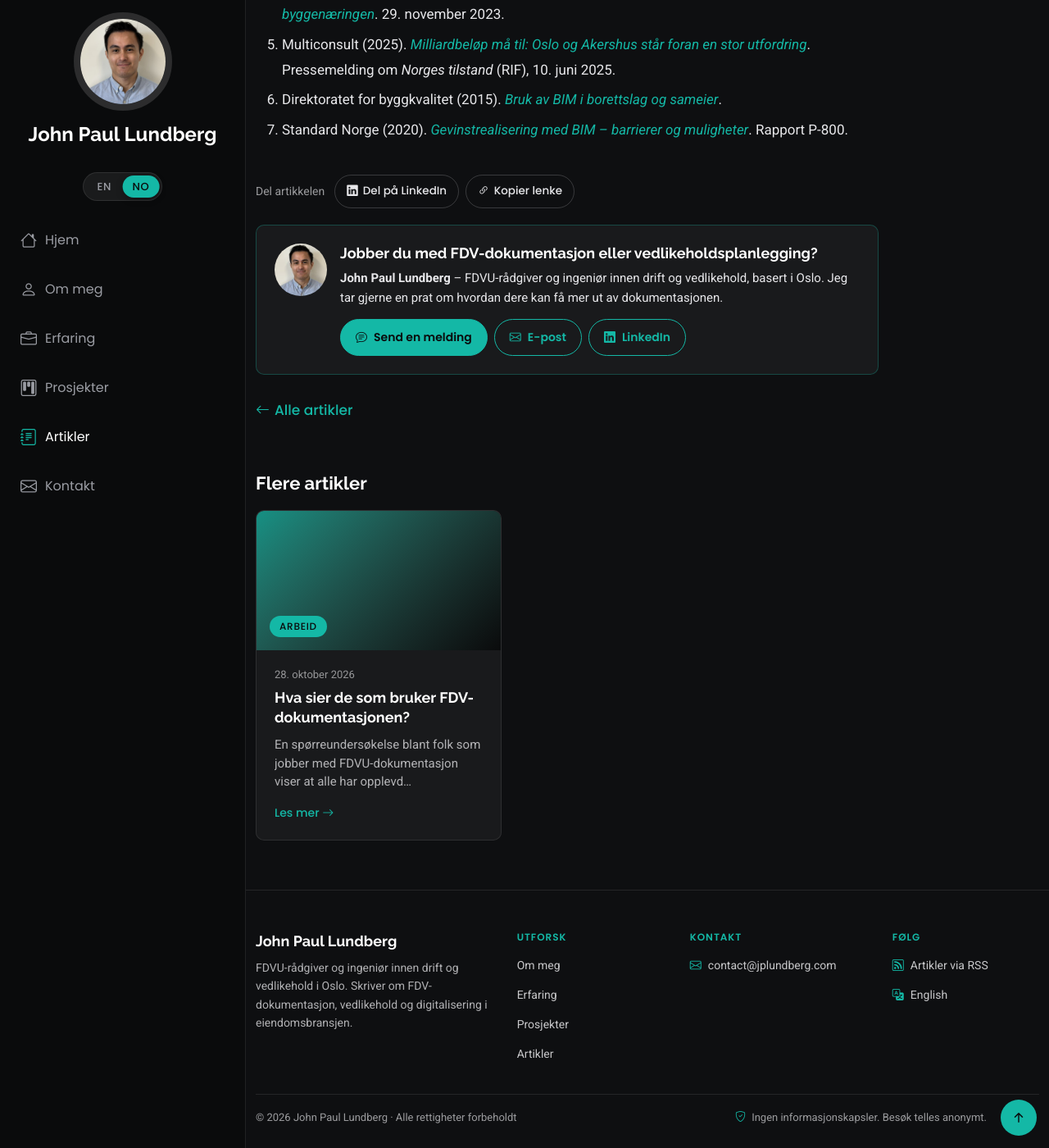
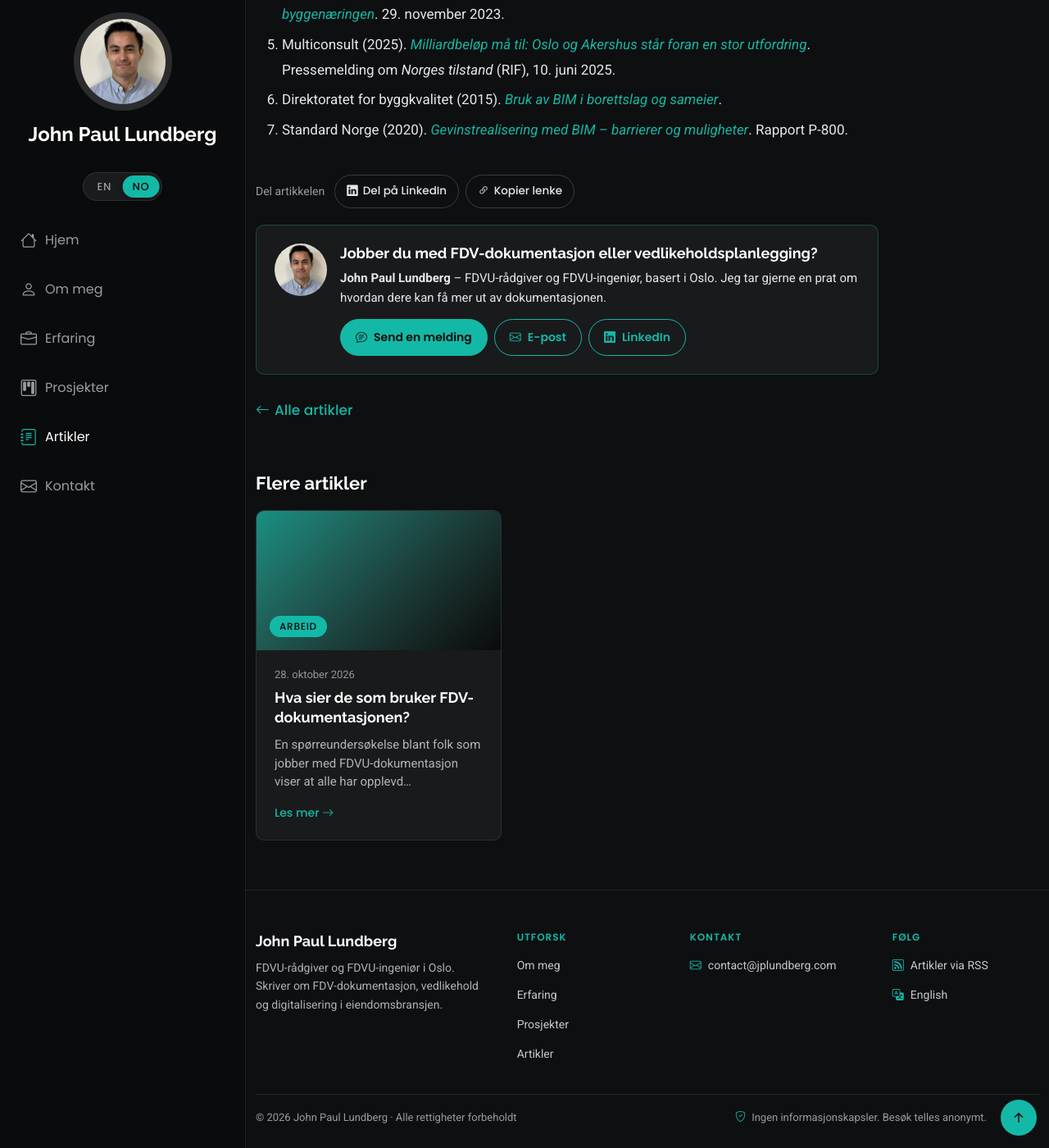
Before and after one commit to Jpme96/jplundberg.github.io, a Jekyll site: the page built from _articles/derfor-lonner-det-seg-a-digitalisere-fdvu.md, in a window 1280 px wide and 1400 px high, scrolled down 3300 px. Shown: the whole window at 82% size. Built offline with Jekyll 4.4.1, drawn with Linux system fonts in a browser that asks for light colours; a script that is not in the unit is left out.

Commit message:
Norwegian wording: FDVU-ingeniør instead of M.O.M-ingeniør
Co-Authored-By: Claude Fable 5.1 <noreply@anthropic.com>
Claude-Session: https://claude.ai/code/session_01HU2CPqXNQnbLPNtvAjw5NB

```diff
--- a/_data/home.yml
+++ b/_data/home.yml
@@ -108,15 +108,15 @@ nb:
   projects_url: /no/projects/
   title: John Paul Lundberg
   seo_title: John Paul Lundberg – FDVU-rådgiver i Oslo
-  description: John Paul Lundberg – FDVU-rådgiver og ingeniør innen drift og vedlikehold (M.O.M), basert i Oslo.
-  keywords: John Paul Lundberg, FDVU, FDV, FDVU-rådgiver, vedlikehold, dokumentkontroll, dokumentasjon, Oslo
+  description: John Paul Lundberg – FDVU-rådgiver og FDVU-ingeniør, basert i Oslo.
+  keywords: John Paul Lundberg, FDVU, FDV, FDVU-rådgiver, FDVU-ingeniør, vedlikehold, dokumentkontroll, dokumentasjon, Oslo
   nav_home: Hjem
   nav_about: Om meg
   nav_experience: Erfaring
   nav_projects: Prosjekter
   nav_articles: Artikler
   nav_contact: Kontakt
-  hero_items: FDVU-rådgiver, M.O.M-ingeniør, Dokumentkontroller
+  hero_items: FDVU-rådgiver, FDVU-ingeniør, Dokumentkontroller
   about_title: Om meg
   about_intro: >-
     Jeg tror hardt arbeid og stå-på-vilje kan ta deg dit du vil i livet.
@@ -124,7 +124,7 @@ nb:
     preger arbeidet mitt og samarbeidet med andre.
   about_heading: FDVU og dokumentkontroll
   about_p1: >-
-    Jeg er FDVU-rådgiver i Boligbygg Oslo KF og ingeniør innen drift og vedlikehold (Maintenance Operation and Management, M.O.M).
+    Jeg er FDVU-rådgiver i Boligbygg Oslo KF og FDVU-ingeniør.
     Arbeidet mitt kombinerer vedlikeholdsplanlegging med dokumentkontroll, kvalitetssikring og koordinering på tvers av avdelinger.
   fact_city_label: By
   fact_city: Oslo, Norge
--- a/_data/ui.yml
+++ b/_data/ui.yml
@@ -102,7 +102,7 @@ nb:
   announcement_close: Lukk kunngjøring
   min_read: min lesetid
   all_articles: Alle artikler
-  author_bio: FDVU-rådgiver og ingeniør innen drift og vedlikehold, basert i Oslo.
+  author_bio: FDVU-rådgiver og FDVU-ingeniør, basert i Oslo.
   get_in_touch: Ta kontakt
   cta_title: Jobber du med FDV-dokumentasjon eller vedlikeholdsplanlegging?
   cta_text: Jeg tar gjerne en prat om hvordan dere kan få mer ut av dokumentasjonen.
@@ -116,7 +116,7 @@ nb:
   nf_title: Fant ikke siden
   toc_title: I denne artikkelen
   more_articles: Flere artikler
-  footer_tagline: FDVU-rådgiver og ingeniør innen drift og vedlikehold i Oslo. Skriver om FDV-dokumentasjon, vedlikehold og digitalisering i eiendomsbransjen.
+  footer_tagline: FDVU-rådgiver og FDVU-ingeniør i Oslo. Skriver om FDV-dokumentasjon, vedlikehold og digitalisering i eiendomsbransjen.
   footer_explore: Utforsk
   footer_contact: Kontakt
   footer_follow: Følg
```
